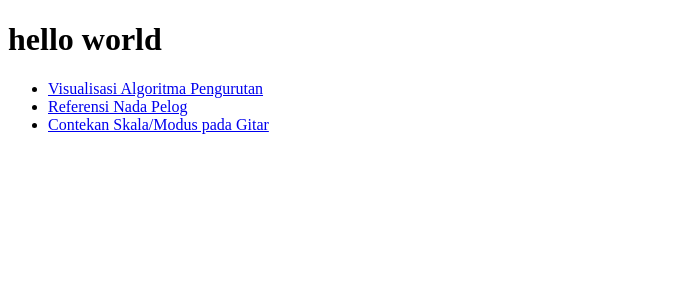
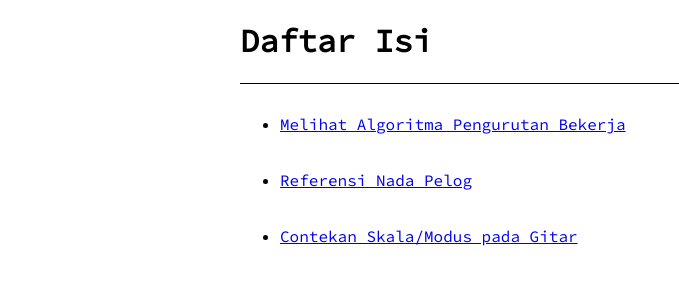
Before and after one commit to stoikal/stoikal.github.io, a plain HTML site: page index.html in a window 1280 px wide. Shown: the whole page, without its empty margins (0-679 px from the left). Drawn offline with Linux system fonts and the light colour scheme.

Commit message:
update styling

```diff
--- a/index.html
+++ b/index.html
@@ -4,19 +4,45 @@
   <meta charset="UTF-8">
   <meta http-equiv="X-UA-Compatible" content="IE=edge">
   <meta name="viewport" content="width=device-width, initial-scale=1.0">
+  <link rel="preconnect" href="https://fonts.gstatic.com">
+  <link href="https://fonts.googleapis.com/css2?family=Source+Code+Pro&display=swap" rel="stylesheet">
   <style>
+    body {
+      font-family: 'Source Code Pro', monospace;
+      /* background-color: antiquewhite; */
+    }
+
+    header {
+      border-bottom: 1px solid black;
+    }
+
     a {
-      min-height: 48px;
+      display: inline-block;
+      height: 48px;
+      line-height: 48px;
+    }
+
+    .content > li {
+      height: 56px;
+    }
+
+    .clamp {
+      max-width: 800px;
+      margin: 0 auto;
     }
   </style>
   <title>Document</title>
 </head>
 <body>
-  <h1>hello world</h1>
-  <ul>
-    <li><a href="/visual-sort"><span>Visualisasi Algoritma Pengurutan</span></a></li>
-    <li><a href="/tala"><span>Referensi Nada Pelog</span></a></li>
-    <li><a href="/guitarhelp"><span>Contekan Skala/Modus pada Gitar</span></a></li>
-  </ul>
+  <header class="clamp">
+    <h1>Daftar Isi</h1>
+  </header>
+  <main class="clamp">
+    <ul class="content">
+      <li><a href="/visual-sort"><span>Melihat Algoritma Pengurutan Bekerja</span></a></li>
+      <li><a href="/tala"><span>Referensi Nada Pelog</span></a></li>
+      <li><a href="/guitarhelp"><span>Contekan Skala/Modus pada Gitar</span></a></li>
+    </ul>
+  </main>
 </body>
 </html>
```
